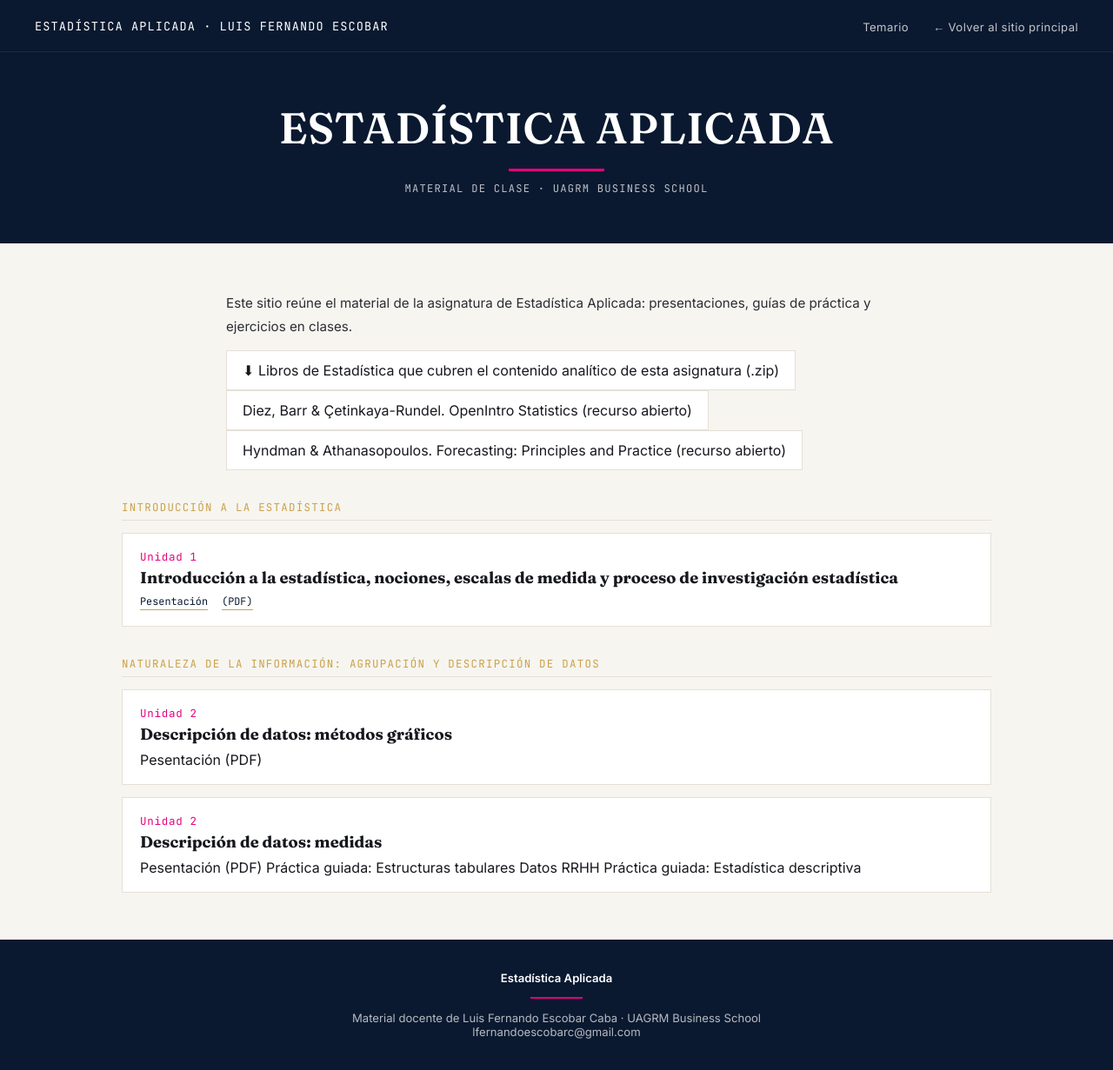
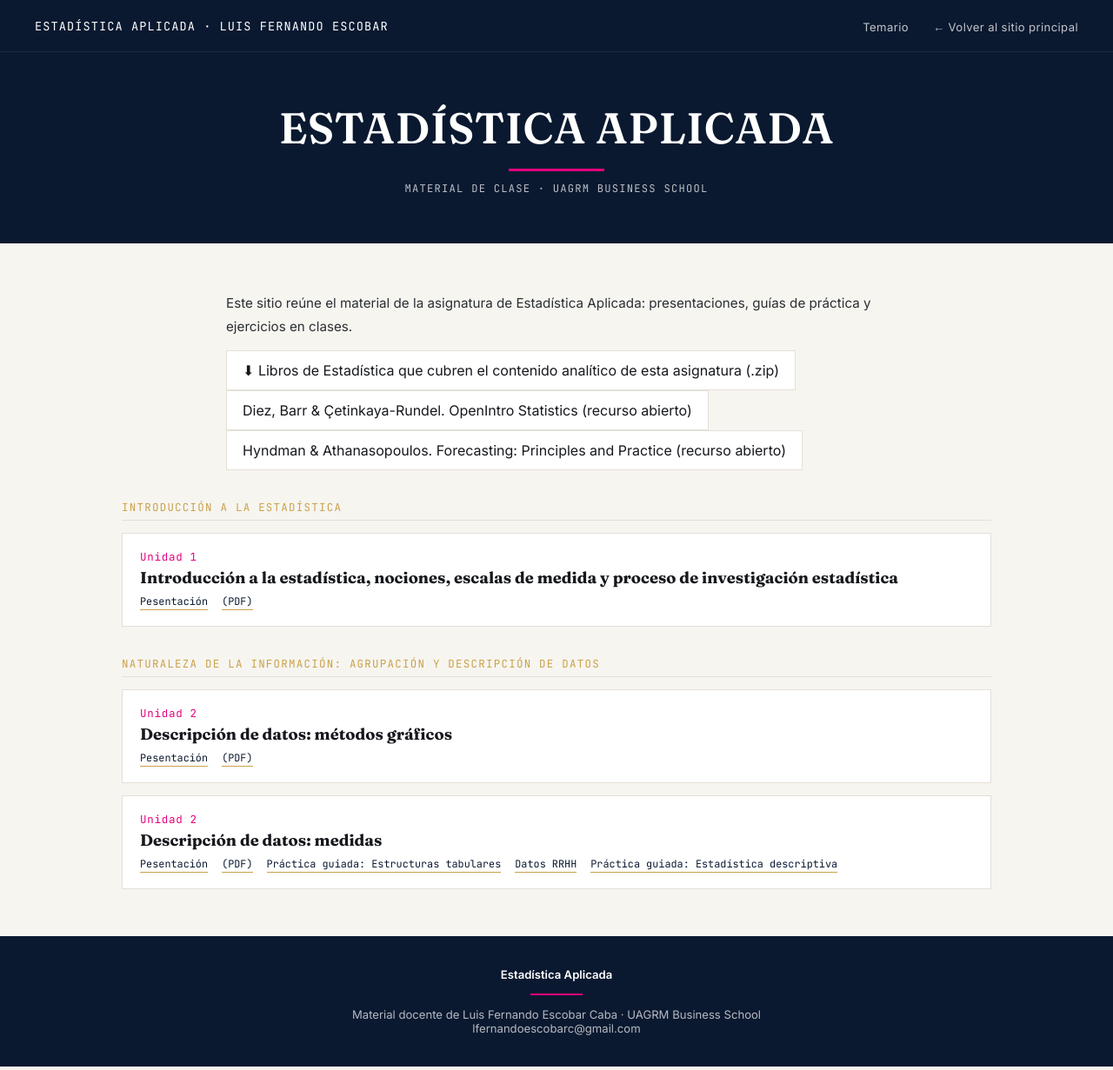
Before and after one commit to LFernandoEscobarC/estadistica, a Jekyll site: the page built from index.md, in a window 1280 px wide and 1231 px high. Shown: the whole window at 87% size. Built offline with Jekyll 4.4.1, drawn with Linux system fonts in a browser that asks for light colours.

Commit message:
Update index.md

```diff
--- a/index.md
+++ b/index.md
@@ -49,17 +49,21 @@ title: Temario
     <li class="class-item">
       <div class="cnum">Unidad 2</div>
       <h3>Descripción de datos: métodos gráficos</h3>
+      <div class="mat-links">
         <a href="https://raw.githack.com/Lufesc/EstAplic2026/main/Contenido/02-descripcion/02-descripcion.html">Pesentación</a>
         <a href="https://raw.githack.com/Lufesc/EstAplic2026/main/Contenido/02-descripcion/02-descripcion.pdf">(PDF)</a>
+         </div>
     </li>
     <li class="class-item">
       <div class="cnum">Unidad 2</div>
       <h3>Descripción de datos: medidas</h3>
+      <div class="mat-links">
         <a href="https://raw.githack.com/Lufesc/EstAplic2026/main/Contenido/02-descripcion/02-describiendo-datos-numerica.html">Pesentación</a>
         <a href="https://raw.githack.com/Lufesc/EstAplic2026/main/Contenido/02-descripcion/02-describiendo-datos-numerica.pdf">(PDF)</a>
       <a href="https://lufesc.github.io/Estructurastabularded/">Práctica guiada: Estructuras tabulares</a>
       <a href="https://raw.githack.com/Lufesc/EstAplic2026/main/Practicas/Data.csv">Datos RRHH</a>
       <a href="https://lufesc.github.io/EstadisticaDescriptiva/">Práctica guiada: Estadística descriptiva</a>
+         </div>
     </li>
   </ul>
 
```
